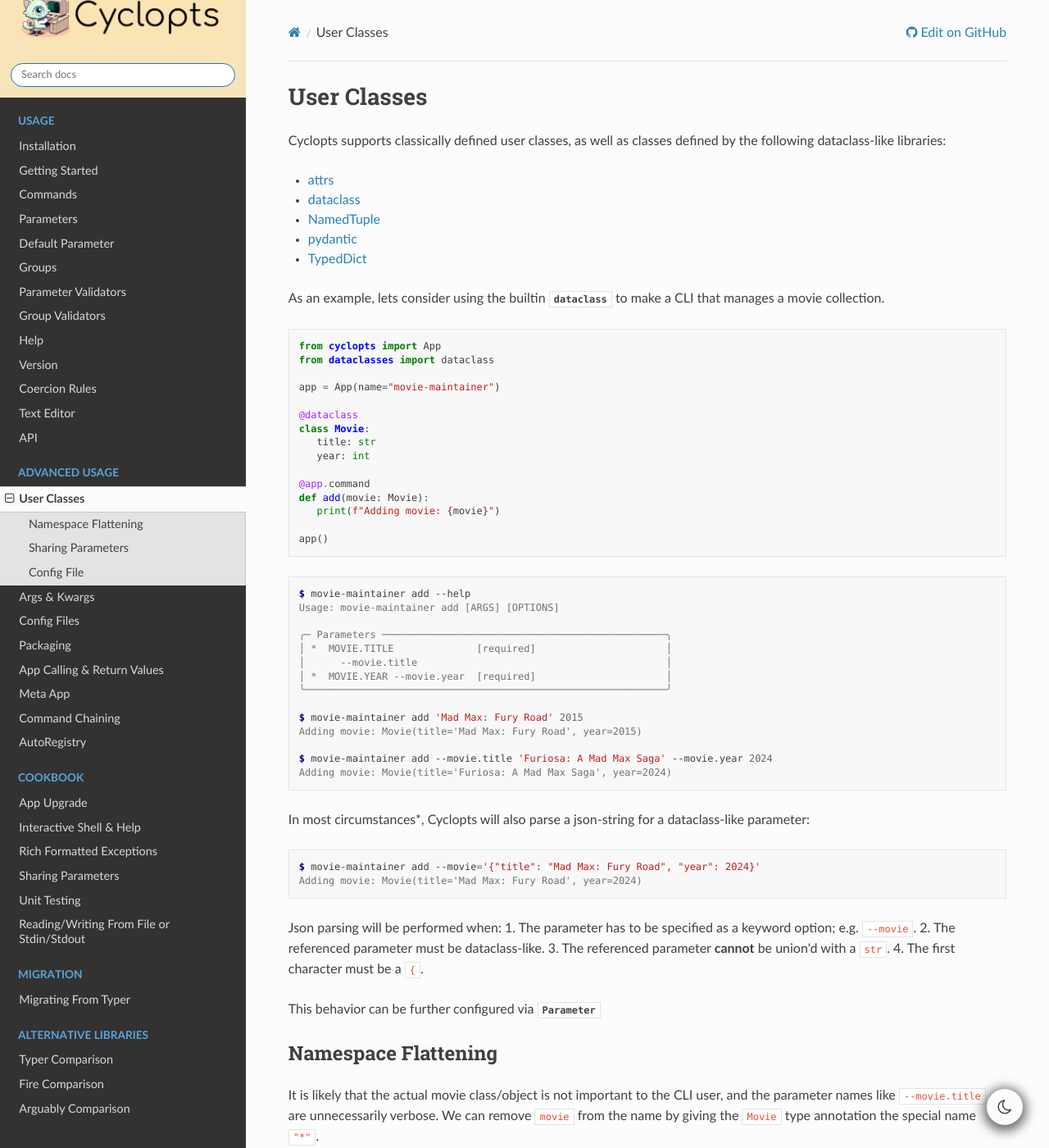
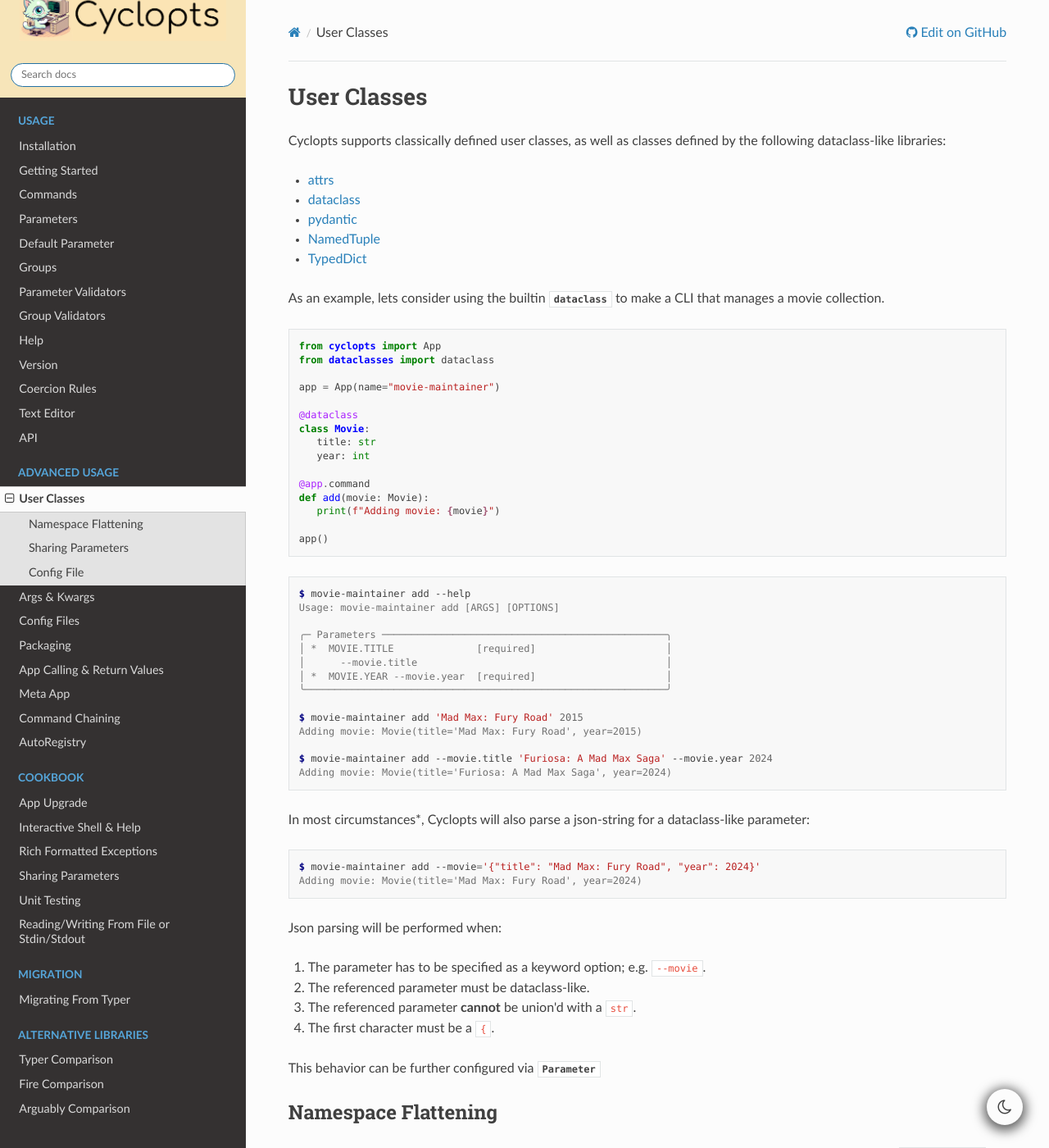
Before and after one commit to BrianPugh/cyclopts, a Sphinx documentation site: the page built from docs/source/user_classes.rst, in a window 1280 px wide and 1400 px high. Shown: the whole window at 82% size. Built offline with Sphinx 7.4.7 and the Read the Docs theme 3.1.0, drawn with Linux system fonts in a browser that asks for light colours.

Commit message:
fix docs formatting.

```diff
--- a/docs/source/user_classes.rst
+++ b/docs/source/user_classes.rst
@@ -5,8 +5,8 @@ Cyclopts supports classically defined user classes, as well as classes defined b
 
 * `attrs <https://www.attrs.org/en/stable/>`_
 * `dataclass <https://docs.python.org/3/library/dataclasses.html>`_
+* `pydantic <https://docs.pydantic.dev/latest/>`_
 * `NamedTuple <https://docs.python.org/3/library/typing.html#typing.NamedTuple>`_
-* `pydantic <https://docs.pydantic.dev/latest/>`_
 * `TypedDict <https://docs.python.org/3/library/typing.html#typing.TypedDict>`_
 
 As an example, lets consider using the builtin :obj:`~dataclasses.dataclass` to make a CLI that manages a movie collection.
@@ -54,6 +54,7 @@ In most circumstances\*, Cyclopts will also parse a json-string for a dataclass-
    Adding movie: Movie(title='Mad Max: Fury Road', year=2024)
 
 Json parsing will be performed when:
+
 1. The parameter has to be specified as a keyword option; e.g. ``--movie``.
 2. The referenced parameter must be dataclass-like.
 3. The referenced parameter **cannot** be union'd with a ``str``.
```
